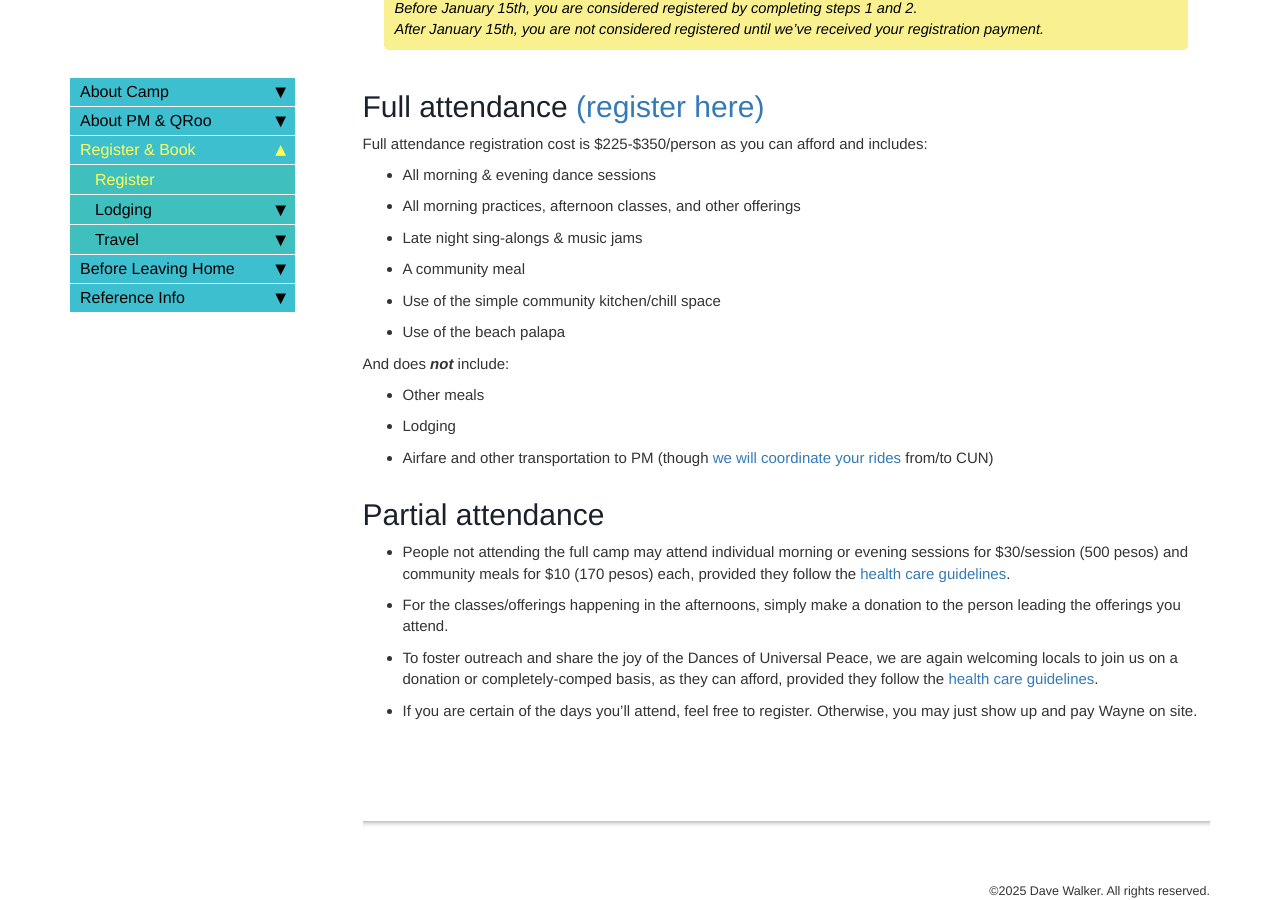
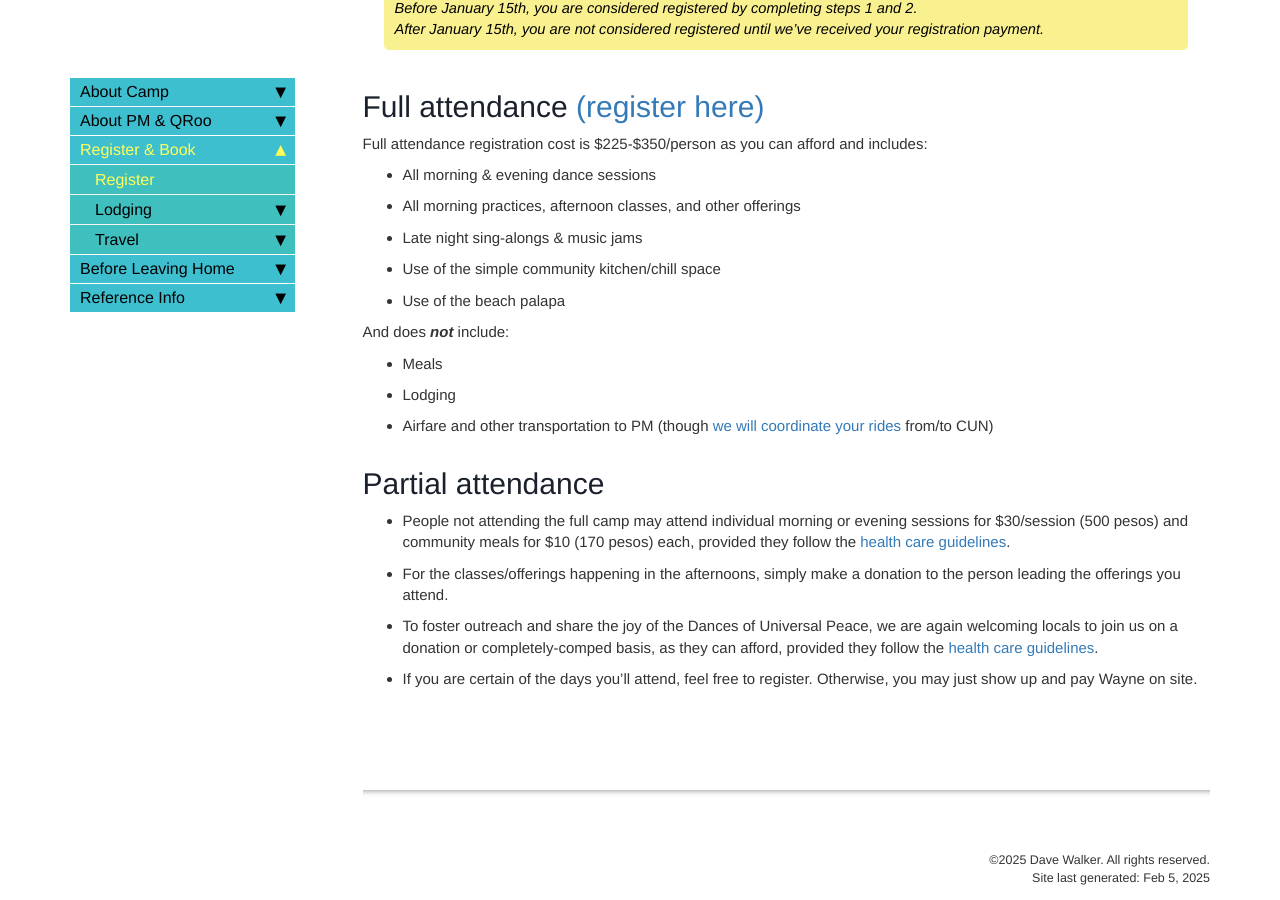
Before and after one commit to davewalker60/pmdup, a Jekyll site: the page built from pages/register.md, in a window 1280 px wide and 900 px high, scrolled down 662 px. Built offline with Jekyll 4.4.1, drawn with Linux system fonts in a browser that asks for light colours; comment, search, counter and statistics services are not loaded.

Commit message:
Remove community meal for now

```diff
--- a/pages/register.md
+++ b/pages/register.md
@@ -31,12 +31,12 @@
 * All morning & evening dance sessions
 * All morning practices, afternoon classes, and other offerings
 * Late night sing-alongs & music jams
-* A community meal
+<!--* A community meal-->
 * Use of the simple community kitchen/chill space
 * Use of the beach palapa
 
 And does ***not*** include:
-* Other meals
+* <!--Other m-->Meals
 * Lodging
 * Airfare and other transportation to PM (though [we will coordinate your rides](from-cun-to-pm.md) from/to CUN)
 
```
Also changed, not shown: pages/camp-schedule.md (+1 -1 lines).
